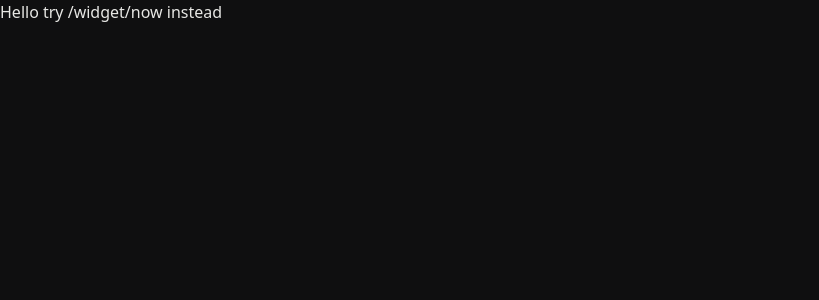
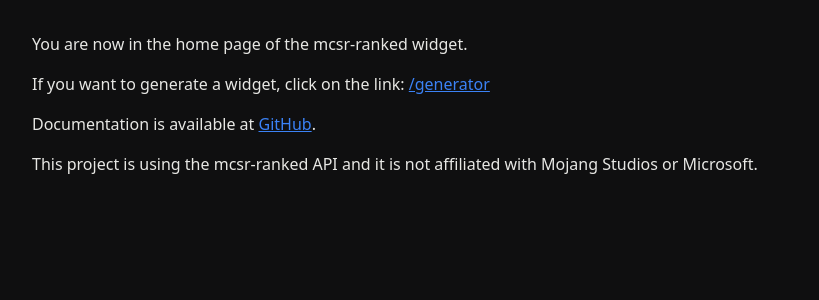
Before and after one commit to cltWilly/mcsrr-widget, a Next.js app: page / in a window 1280 px wide. Shown: the top 300 px of the page, without its empty margins (0-819 px from the left). Built offline with nearby package versions, Linux system fonts and the light colour scheme.

Commit message:
/page update

```diff
--- a/app/page.js
+++ b/app/page.js
@@ -1,16 +1,23 @@
-// import Image from "next/image";
-import Link from "next/link";
+import Link from 'next/link';
 
 export default function Home() {
   return (
-    // <div className="grid grid-rows-[20px_1fr_20px] items-center justify-items-center min-h-screen p-8 pb-20 gap-16 sm:p-20 font-[family-name:var(--font-geist-sans)]">
-    //   <Widget />
-    // </div>
-
-    <div>
-    <Link href="/widget/now">
-        Hello try /widget/now instead
-      </Link>
+    <div className="p-8">
+      <p className="mb-4">
+        You are now in the home page of the mcsr-ranked widget.
+      </p>
+      <p className="mb-4">
+        If you want to generate a widget, click on the link:{" "}
+        <Link className="text-blue-500 underline" href="/generator">
+        /generator
+        </Link>
+      </p>
+      <p className="mb-4">
+        Documentation is available at <a href="https://github.com/cltWilly/mcsrr-widget" className="text-blue-500 underline">GitHub</a>.
+      </p>
+      <p>
+        This project is using the mcsr-ranked API and it is not affiliated with Mojang Studios or Microsoft.
+      </p>
     </div>
   );
 }
```
